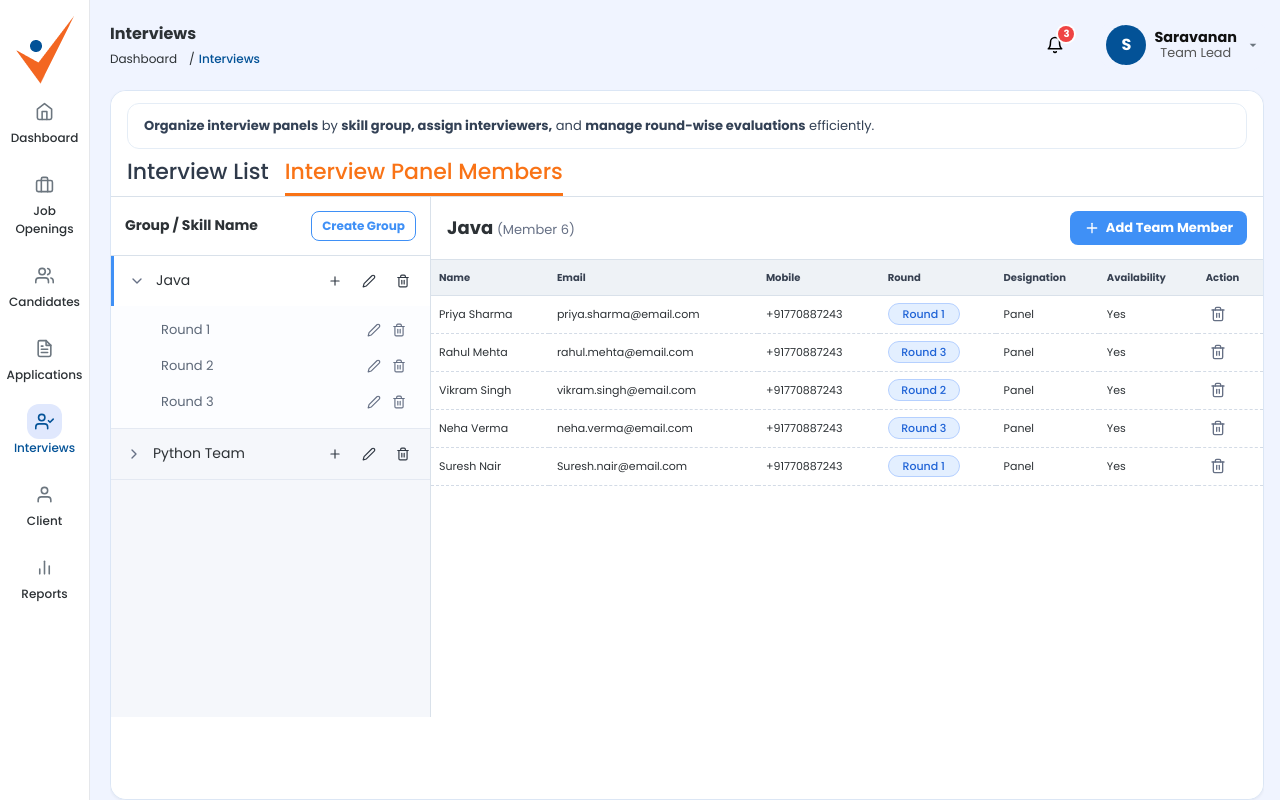
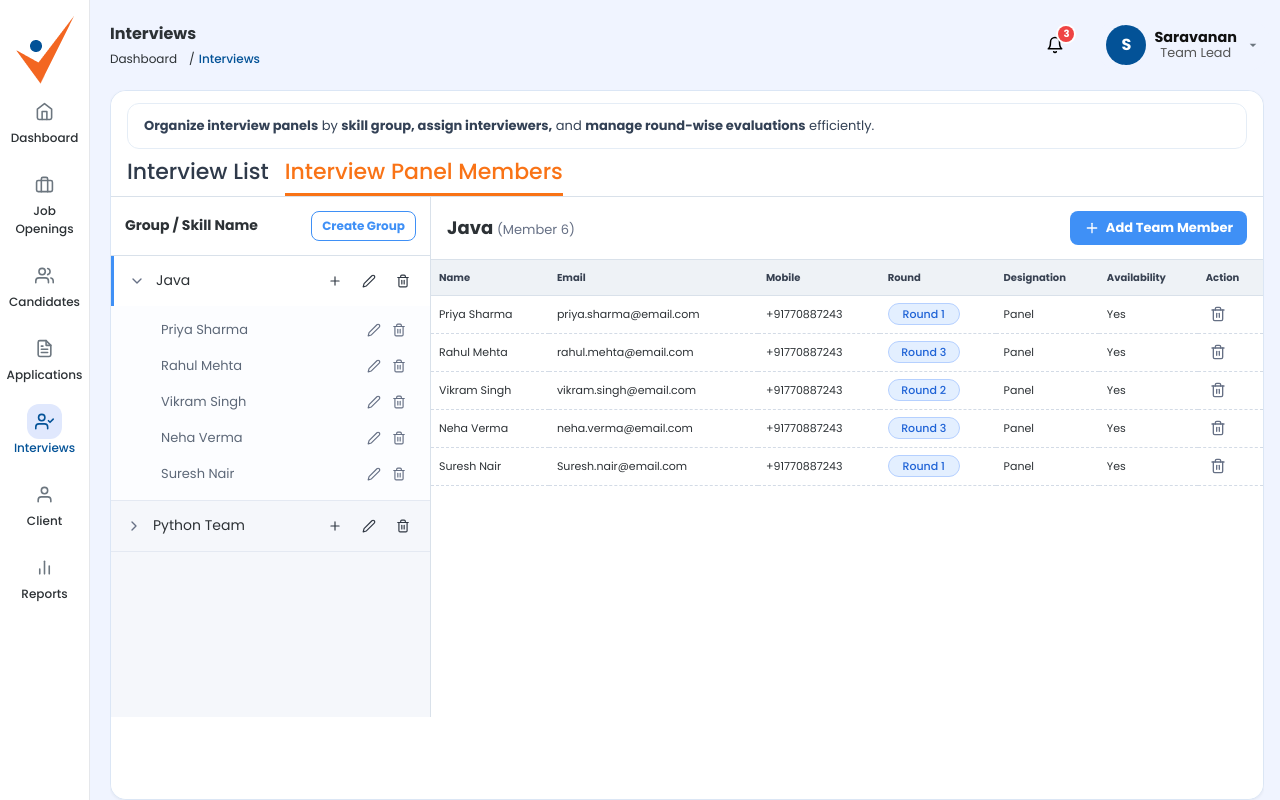
Before and after one commit to HRITHIK-MH/Arrows_Frontend, a React (Vite) app: page /interviews in a window 1280 px wide. Both pictures are taken after a click on the button "Interview Panel Members". Built offline with nearby package versions, Linux system fonts and the light colour scheme.

Commit message:
panelist update

```diff
--- a/src/pages/interviews/Interviews.jsx
+++ b/src/pages/interviews/Interviews.jsx
@@ -864,6 +864,64 @@ export default function Interviews() {
           members: updatedTeamMembers.length,
         };
       })
+    );
+  };
+
+  const handleEditMember = (groupId, memberIndex) => {
+    const targetGroup = groups.find((group) => group.id === groupId);
+    const targetMember = targetGroup?.teamMembers?.[memberIndex];
+    if (!targetMember) return;
+
+    showPromptPopup(
+      "Edit Panelist",
+      "Update panelist name",
+      targetMember.name,
+      (nextName) => {
+        const normalizedName = String(nextName || "").trim();
+        if (!normalizedName || normalizedName === targetMember.name) return;
+
+        const interviewerMeta = INTERVIEWER_DIRECTORY[normalizedName] || null;
+
+        setGroups((prev) =>
+          prev.map((group) => {
+            if (group.id !== groupId) return group;
+
+            const duplicateMember = group.teamMembers.some(
+              (member, index) =>
+                index !== memberIndex &&
+                member.round.toLowerCase() === String(targetMember.round || "").toLowerCase() &&
+                member.name.toLowerCase() === normalizedName.toLowerCase()
+            );
+
+            if (duplicateMember) {
+              showInfoPopup(
+                "This panelist already exists for the selected round.",
+                "Duplicate Member"
+              );
+              return group;
+            }
+
+            const updatedTeamMembers = group.teamMembers.map((member, index) => {
+              if (index !== memberIndex) return member;
+
+              return {
+                ...member,
+                name: normalizedName,
+                email: interviewerMeta?.email || member.email,
+                mobile: interviewerMeta?.mobile || member.mobile,
+                designation: interviewerMeta?.designation || member.designation,
+                availability: interviewerMeta?.availability || member.availability,
+              };
+            });
+
+            return {
+              ...group,
+              teamMembers: updatedTeamMembers,
+              members: updatedTeamMembers.length,
+            };
+          })
+        );
+      }
     );
   };
 
@@ -1823,27 +1881,32 @@ export default function Interviews() {
 
                     {expandedGroups.includes(group.id) && (
                       <div className={styles.roundsList}>
-                        {group.rounds.map((round) => (
-                          <div key={round} className={styles.roundItem}>
-                            <span className={styles.roundName}>{round}</span>
+                        {group.teamMembers.map((member, memberIndex) => (
+                          <div key={`${group.id}-${member.name}-${memberIndex}`} className={styles.roundItem}>
+                            <span className={styles.roundName}>{member.name}</span>
                             <div className={styles.roundActions}>
                               <button
                                 className={styles.roundActionBtn}
-                                onClick={() => handleEditRound(group.id, round)}
-                                aria-label="Edit round"
+                                onClick={() => handleEditMember(group.id, memberIndex)}
+                                aria-label="Edit panelist"
                               >
                                 <FiEdit2 size={14} />
                               </button>
                               <button
                                 className={styles.roundActionBtn}
-                                onClick={() => handleDeleteRound(group.id, round)}
-                                aria-label="Delete round"
+                                onClick={() => handleDeleteMember(group.id, memberIndex)}
+                                aria-label="Delete panelist"
                               >
                                 <FiTrash2 size={14} />
                               </button>
                             </div>
                           </div>
                         ))}
+                        {group.teamMembers.length === 0 && (
+                          <div className={styles.roundItem}>
+                            <span className={styles.roundName}>No panelists assigned</span>
+                          </div>
+                        )}
                       </div>
                     )}
                   </div>
```
